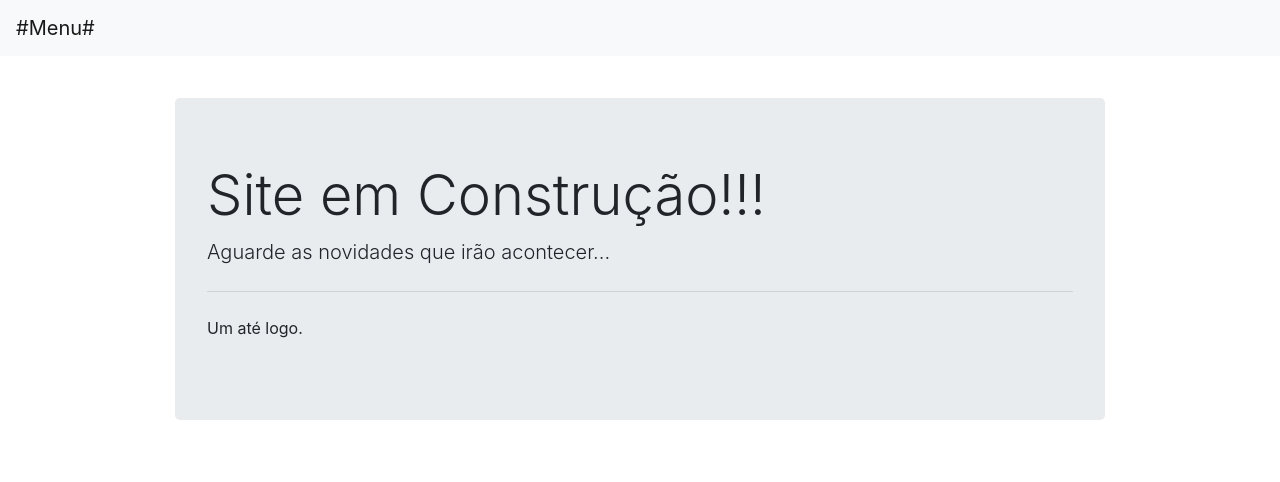
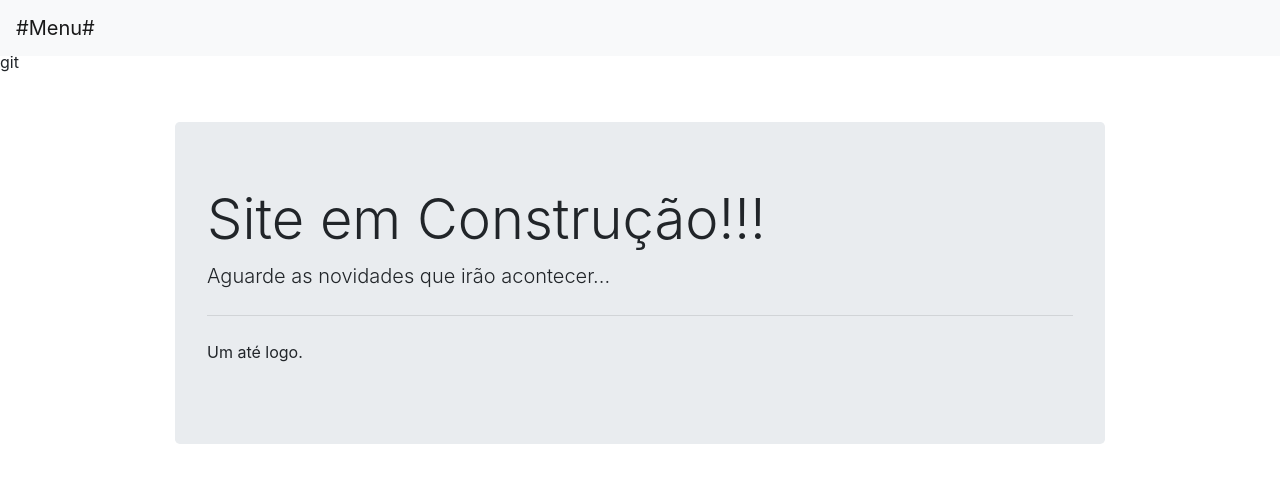
Before and after one commit to Fabricio044/meu-portfolio, a plain HTML site: page index.html in a window 1280 px wide. Drawn offline with nearby package versions, Linux system fonts and the light colour scheme.

Commit message:
first commit

```diff
--- a/index.html
+++ b/index.html
@@ -14,7 +14,7 @@
         }
     </style>
 </head>
-<body>
+<body>git
     <nav class="navbar navbar-expand-lg navbar-light bg-light fixed-top">
         <a class="navbar-brand" href="#">#Menu#</a>
     </nav>
```
